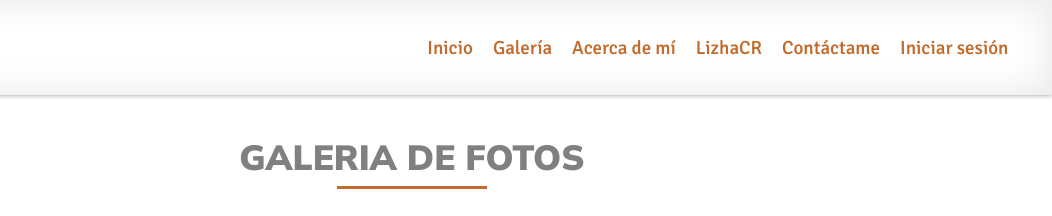
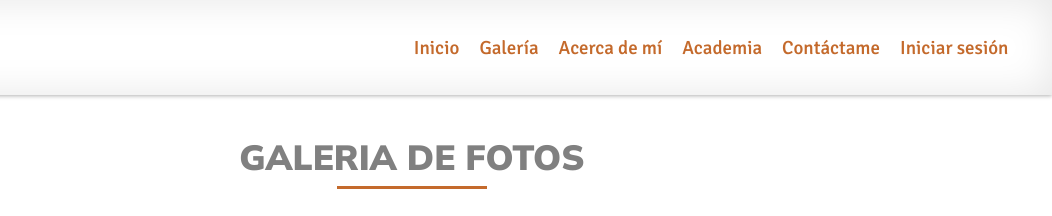
Before and after one commit to mloarte/PreEntrega2-Loarte, a plain HTML site: page pages/galeria.html in a window 1280 px wide. Shown: the top 216 px of the page, 228-1280 px from the left. Drawn offline with nearby package versions, Linux system fonts and the light colour scheme; a web font is replaced by a local one.

Commit message:
cambio de texto

```diff
--- a/pages/galeria.html
+++ b/pages/galeria.html
@@ -20,7 +20,7 @@
                     <li><a href="../index.html">Inicio</a>
                     <li><a href="#">Galería</a></li>
                     <li><a href="acercademi.html">Acerca de mí</a></li>
-                    <li><a href="academializhacr.html">LizhaCR</a></li>
+                    <li><a href="academializhacr.html">Academia</a></li>
                     <li><a href="contactame.html">Contáctame</a></li>
                     <li><a href="iniciarsesion.html">Iniciar sesión</a></li>
                     </li>
```
